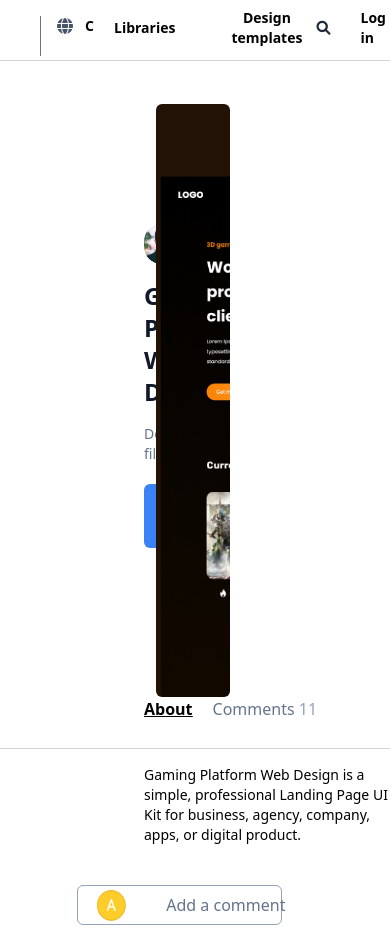
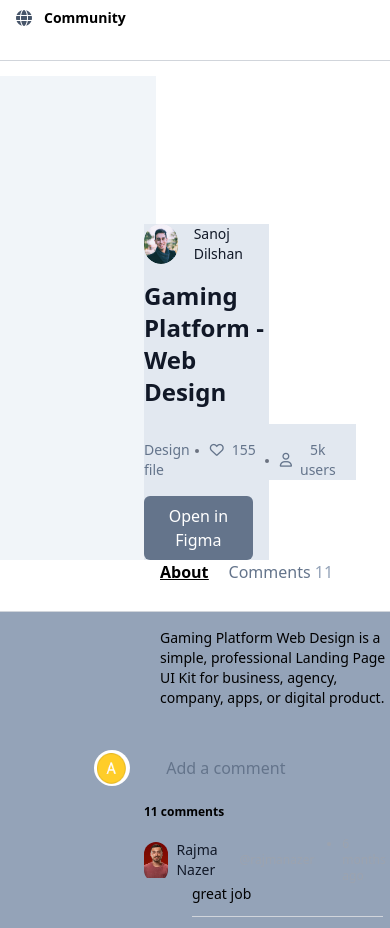
Before and after one commit to ElenaAncaIrimia/figmareply, a website: page FE-CAT-projecte-1/index.html in a window 390 px wide. Shown: the top 928 px of the page. Drawn offline with Linux system fonts and the light colour scheme; files that its build step writes are made by us from their sources.

Commit message:
gris and responsive

```diff
--- a/FE-CAT-projecte-1/index.html
+++ b/FE-CAT-projecte-1/index.html
@@ -6,7 +6,7 @@
     <meta name="viewport" content="width=device-width, initial-scale=1.0" />
     <title>Projecte 1</title>
     <link href="output.css" rel="stylesheet" />
-    <link href="formulario.html" rel="stylesheet" />
+    <link href="index.css/" rel="stylesheet" />
 
     <link
       rel="stylesheet"
@@ -18,21 +18,21 @@
   </head>
 
   <body>
-    <header class="h-[10vh] bg-white text-black fixed w-full md:flex">
-      <nav id="navbar" class="flex justify-between h-10">
-        <ul class="flex gap-4 mt-4 mr-4 w-[20%] h-10">
-
-
-           <li> <a
+    <header class="h-[9%]   bg-white text-black fixed w-full">
+      <nav id="navbar" class="flex justify-between h-10 w-full ">
+        <div class="w-[20%] sm:w-[50%]">
+        <ul class="flex gap-4 items-center mt-2">
+         <li class="">
+            <a
               href="https://www.figma.com/community/file/1058773912152023976/gaming-platform-web-design"
               target="_blank"
               ><img
                 src="/FE-CAT-projecte-1/img/logo-figma.png"
                 alt="logo"
-                class="w-10 h-"
+                class="w-8 sm:w-10 mt-1  "
             /></a>
           </li>
-          <li class="border-r border-gray-500 px-3 h-full"></li>
+
           <li>
             <a
               href="https://www.figma.com/community"
@@ -43,12 +43,12 @@
               ><span class="text-sm font-semibold"> community </span></a
             >
           </li>
-
         </ul>
-
+      </div>
         <!-- boton desplegable Libraries -->
-        <ul class="flex gap-4 mt-4 items-center relative w-[55%]">
-          <li class="relative md:hidden">
+        <div class="hidden sm:block" >
+        <ul class="flex gap-4 mt-2  mr-48 relative whitespace-nowrap">
+          <li class="relative">
             <button id="navBtn" class="btn-nav">
               <a
                 href="https://www.figma.com/community/category/libraries"
@@ -77,7 +77,7 @@
             </ul>
           </li>
           <!-- boton desplegable Design templates -->
-          <li class="relative md:hidden">
+          <li class="relative">
             <button id="navBtn" class="btn-nav">
               <a
                 href="https://www.figma.com/community/category/design-templates"
@@ -122,7 +122,7 @@
             </ul>
           </li>
           <!-- boton desplegable Design tools -->
-          <li class="relative md:hidden">
+          <li class="relative">
             <button id="navBtn" class="btn-nav">
               <a
                 href="https://www.figma.com/community/category/design-tools"
@@ -183,7 +183,7 @@
             </ul>
           </li>
           <!-- boton desplegable Visual assets -->
-          <li class="relative md:hidden">
+          <li class="relative">
             <button id="navBtn" class="btn-nav">
               <a
                 href="https://www.figma.com/community/category/visual-assets"
@@ -212,7 +212,7 @@
             </ul>
           </li>
           <!-- boton desplegable Whiteboarding -->
-          <li class="relative md:hidden">
+          <li class="relative">
             <button id="navBtn" class="btn-nav">
               <a
                 href="https://www.figma.com/community/category/whiteboarding"
@@ -265,7 +265,7 @@
             </ul>
           </li>
           <!-- boton desplegable More -->
-          <li class="relative md:hidden">
+          <li class="relative">
             <button id="navBtn" class="btn-nav">More</button>
             <ul id="navMenu" class="menu-Nav">
               <li>
@@ -295,31 +295,31 @@
             </ul>
           </li>
         </ul>
-
-      <!-- search -->
-        <div class="flex items-center justify-evenly relative w-[25%]">
-          <ul class="flex items-center gap-4 mt-4 mr-4">
-            <div class="flex items-center relative">
+      </div>
+      <div class="w-[20%] hidden sm:block ">
+        <div class="flex items-center justify-evenly whitespace-nowrap mr-5 relative ">
+          <ul class="flex items-center gap-4 mt-2 ">
+            <div class="flex items-center  relative">
               <input
                 type="text"
                 class="hidden ml-7 px-2 py-1 text-sm border border-gray-300 rounded transition-width duration-300 focus:outline-none placeholder-gray-500"
                 placeholder="Search"
               />
-              <button class="text-md text-gray-500 focus:outline-none mr-4">
+              <button class="text-md text-gray-500 focus:outline-none mr-4 ">
                 <i
-                  class="absolute left-2 top-1/2 transform -translate-y-1/2 text-gray-800 text-sm fas fa-search"
+                  class="absolute left-2 top-1/2 transform -translate-y-1/2 text-gray-800 text-sm  fas fa-search "
                   id="searchIcon"
                 ></i>
               </button>
             </div>
-<!-- log in  -->
-            <li class="md:hidden">
+
+            <li class="hidden sm:block">
               <a href="formulario.html" target="_blank" class="btn-nav"
                 >Log in</a
               >
             </li>
 
-            <li>
+            <li class="hidden sm:block">
               <button
                 class="font-semibold text-sm border border-slate-500 rounded-md px-4 py-2"
               >
@@ -331,15 +331,15 @@
       </nav>
       <div class="h-px bg-gray-300 w-[100%] my-5"></div>
     </header>
-    <main class="flex flex-col bg-white">
-      <div class="flex h-[75vh] bg-white-500 mt-16">
+    <main class="flex flex-col h-[82%]  bg-slate-400">
+      <div class="flex   bg-white mt-16">
         <!-- section 1 -->
-        <section class="w-[40%] flex bg-white">
-          <div
-            class="w-[80%] h-auto bg-white flex flex-col items-start mt-40 ml-36"
-          >
+        <div class="w-[40%] bg-slate-100 flex">
+
+          <div class="w-[80%] sm:w-full h-auto bg-slate-200 flex flex-col  items-start mt-40 ml-36 sm:ml-10 md:ml-10 lg:ml-40">
+
             <!-- Avatar and Name -->
-            <div class="flex items-center">
+            <div class="flex items-center bg-slate-200">
               <div class="w-10 h-10 rounded-full overflow-hidden">
                 <img
                   src="/FE-CAT-projecte-1/img/foto-avatar.avif"
@@ -352,19 +352,17 @@
               </div>
             </div>
             <!-- Title -->
-            <div class="mt-4">
+            <div class="mt-4 bg-slate-200">
               <p
-                class="text-md font-semibold text-2xl text-gray-900 capitalize"
+                class="text-md font-semibold text-2xl text-gray-900 capitalize sm:whitespace-nowrap"
               >
                 gaming platform - web design
               </p>
             </div>
             <!-- Design File -->
-            <div class="flex justify-center items-center gap-5">
+            <div class="flex justify-center mt-4 items-center gap-5 bg-slate-200">
               <p class="text-icons mt-4">Design file</p>
-              <!-- Likes and users -->
-              <div class="flex mt-4 ml-1">
-                <ul class="list-disc flex gap-6 text-gray-500 text-xs">
+              <ul class="mt-4 list-disc flex gap-6 text-gray-500 text-xs">
                 <li>
                   <button class="flex items-center">
                     <i class="text-icons fa-regular fa-heart"></i>
@@ -379,37 +377,39 @@
                   </button>
                 </li>
               </ul>
+              <div>
               </div>
             </div>
-            <!-- button Open in Figma -->
-            <!-- <div class="sticky top-16 right-0 "> -->
-            <a
-              href="https://www.figma.com/community/file/1058773912152023976/gaming-platform-web-design"
-              target="_blank"
-              title="pagina del proyecto original"
-            >
-              <button
-                class=" text-white bg-blue-500 hover:bg-blue-600 mt-5 px-4 py-2 rounded-md mr-4"
-              >
-                Open in Figma
-              </button>
+              <div class="flex justify-center mt-4 sm:justify-start">
+                <a href="https://www.figma.com/community/file/1058773912152023976/gaming-platform-web-design" target="_blank" title="pagina del proyecto original">
+                    <button class="text-white bg-slate-500 hover:bg-slate-700 px-4 py-2 rounded-md mr-4">Open in Figma</button>
                 </a>
-          <!-- </div> -->
-        </section>
+              </div>
+
+
+
+
+
+          </div>
+
+      </div>
         <!-- section 2 -->
-        <section class="w-[60%] bg-white flex mt-10 ">
-          <div class="w-70 h-50 mr-40">
+      <div class="w-[60%] bg-slate-100 hidden sm:block">
+        <div class="flex justify-center ml-20 ">
+        <section class=" flex mt-20 ">
+          <div class="w-70 h-50 mr-40 ">
             <img
               src="/FE-CAT-projecte-1/img/section 2.png"
               alt="imagen-section2"
-              class="rounded-md object-cover w-full h-full"
+              class="rounded-md object-cover w-full h-full]"
             />
           </div>
         </section>
       </div>
-      <div class="sticky top-16 z-30">
-      <div class="flex items-start h-[6vh] bg-white ">
-        <ul class="ml-36 flex gap-5">
+    </div>
+      </div>
+      <div class="flex items-start h-[6vh] bg-white  ">
+        <ul class="ml-40 flex gap-5">
           <li class="text-black font-semibold underline">
             <a href="#navbar">About</a>
           </li>
@@ -420,9 +420,7 @@
         </ul>
       </div>
       <div class="h-[1px] w-full bg-gray-300 shadow-xl"></div>
-    </div>
-
-      <div class="text-sm ml-36 mt-4">
+      <div class="text-sm ml-40  mt-4">
         Gaming Platform Web Design is a simple, professional Landing Page UI Kit
         for business, agency, company, apps, or digital product.
       </div>
@@ -454,7 +452,7 @@
           </li>
         </ul>
       </div>
-      <p class="text-xs font-semibold mt-4 ml-36">11 comments</p>
+      <p class="text-xs font-semibold mt-4 ml-36 sm:ml-">11 comments</p>
 
       <div class="flex items-center">
         <div class="ml-36 mt-5 w-10 h-10 rounded-full overflow-hidden">
@@ -642,7 +640,7 @@
       <div class="h-px bg-gray-500 w-[72vw] mt-20 ml-36 my-3 mx-32"></div>
     </main>
 
-    <footer class="h-[50vh] bg-white-300">
+    <footer class="h-[9%] bg-slate-600">
       <div class="text-sm flex flex-wrap mt-8">
         <ul class="space-y-4 ml-44">
           <li class="font-semibold">Popular searches</li>
@@ -823,7 +821,7 @@
             Team syncs</a></li>
         </ul>
       </div>
-      <div class="w-[7vw] h-[6vh] mt-5 ml-40">
+      <div class="w-[7vw] h-[7vh] mt-5 ml-40">
         <img src="/FE-CAT-projecte-1/img/logo-figma2.png" alt="Logo Figma_black" />
       </div>
       <div class="container flex gap-5 text-sm ml-44 mt-2">
--- a/FE-CAT-projecte-1/input.css
+++ b/FE-CAT-projecte-1/input.css
@@ -5,7 +5,7 @@
 
 @layer components {
     .btn-nav {
-        @apply py-2 px-5 flex items-center bg-white text-black font-semibold text-sm rounded-md  hover:bg-slate-100   focus:bg-slate-100 focus:border-transparent ;
+        @apply py-2 px-5 flex items-center bg-white text-black font-semibold text-sm rounded-md  hover:bg-slate-200   focus:bg-slate-200 focus:border-transparent ;
     }
     .text-icons {
         @apply  text-slate-500 text-sm
@@ -21,7 +21,7 @@
         display: block;
       }
       .a-Nav {
-        @apply text-slate-600 text-sm font-semibold block px-4 py-2 hover:bg-blue-500 hover:text-white  focus:bg-blue-500 focus:text-white
+        @apply text-slate-600 text-sm font-semibold block px-4 py-2 hover:bg-slate-400 hover:text-white  focus:bg-slate-400 focus:text-white
       }
       .menu-Nav {
         @apply absolute hidden bg-white rounded mt-2 py-2 w-56 text-gray-300 z-10 shadow-md
--- a/FE-CAT-projecte-1/tailwind.config.js
+++ b/FE-CAT-projecte-1/tailwind.config.js
@@ -2,8 +2,14 @@ module.exports = {
   content: ["./index.html", "./input.css", "./formulario.html"],
   theme: {
     extend: {
-      boxShadow: {
+      screens: {
+        'xs': '376px', // Cambia el punto de quiebre para dispositivos móviles
+        'sm': '476px', // Cambia el punto de quiebre para dispositivos móviles
+        'md': '768px', // Cambia el punto de quiebre para tabletas
+        'lg': '1024px', // Cambia el punto de quiebre para pantallas de escritorio
+        'xl': '1280px', // Agrega un nuevo punto de quiebre
       }
+
     }
 
 
```
Also changed, not shown: FE-CAT-projecte-1/output.css. Lines whose indentation alone changed are shown as unchanged.
